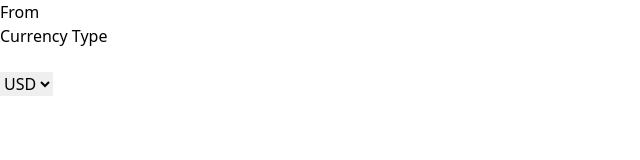
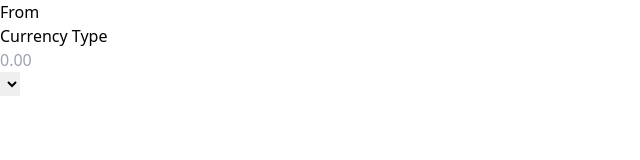
Before and after one commit to KushagraKatiha/currency-conver-React03, a React (Vite) app: page / in a window 1280 px wide. Shown: the top 160 px of the page, without its empty margins (0-640 px from the left). Built offline with nearby package versions, Linux system fonts and the light colour scheme.

Commit message:
input component created

```diff
--- a/src/App.jsx
+++ b/src/App.jsx
@@ -4,7 +4,7 @@ function App() {
 
   return (
     <>
-      <InputBox label="From" />
+      <InputBox label="From" amountDisabled={false}/>
     </>
   )
 }
--- a/src/components/InputBox.jsx
+++ b/src/components/InputBox.jsx
@@ -7,8 +7,8 @@ function InputBox({
     onCurrencyChange,
     currencyOptions = [],
     selectCurrency = "usd",
-    amountDisabled = false,
-    currencyDisabled = false
+    amountDisable = false,
+    currencyDisable = false
 
 }) {
   return (
@@ -22,17 +22,24 @@ function InputBox({
             <div className='w-full flex'>
                 <div className='w-full'>
                     <input
+                    className=' w-full border-2 border-solid outline-none border-black rounded-md px-2 py-1 bg-transparent'
+
                     type="number"
-                    className=' w-full border-none outline-none bg-transparent'
-                    disabled={amountDisabled}
+                    disabled={amountDisable}
                     value={amount}
+                    placeholder='0.00'
+                    onChange={(e)=> onAmountChange && onAmountChange(Number(e.target.value))}
+
                     />
                 </div>
                 <div className='w-full text-right'>
-                    <select className="bg-gray-300 font-medium px-2 py-1 rounded-lg outline-none" name="currency">
-                        <option>
-                            USD
-                        </option>
+                    <select
+                        className="bg-gray-300 font-medium px-2 py-1 rounded-lg outline-none"
+                        value={selectCurrency}
+                        onChange={(e)=>onCurrencyChange && onCurrencyChange(e.target.value)}
+                        disabled={currencyDisable}
+                    >
+                            {currencyOptions.map((curr)=> (<option key={curr} value={curr}>{curr}</option>))}
                     </select>
                 </div>
             </div>
```
